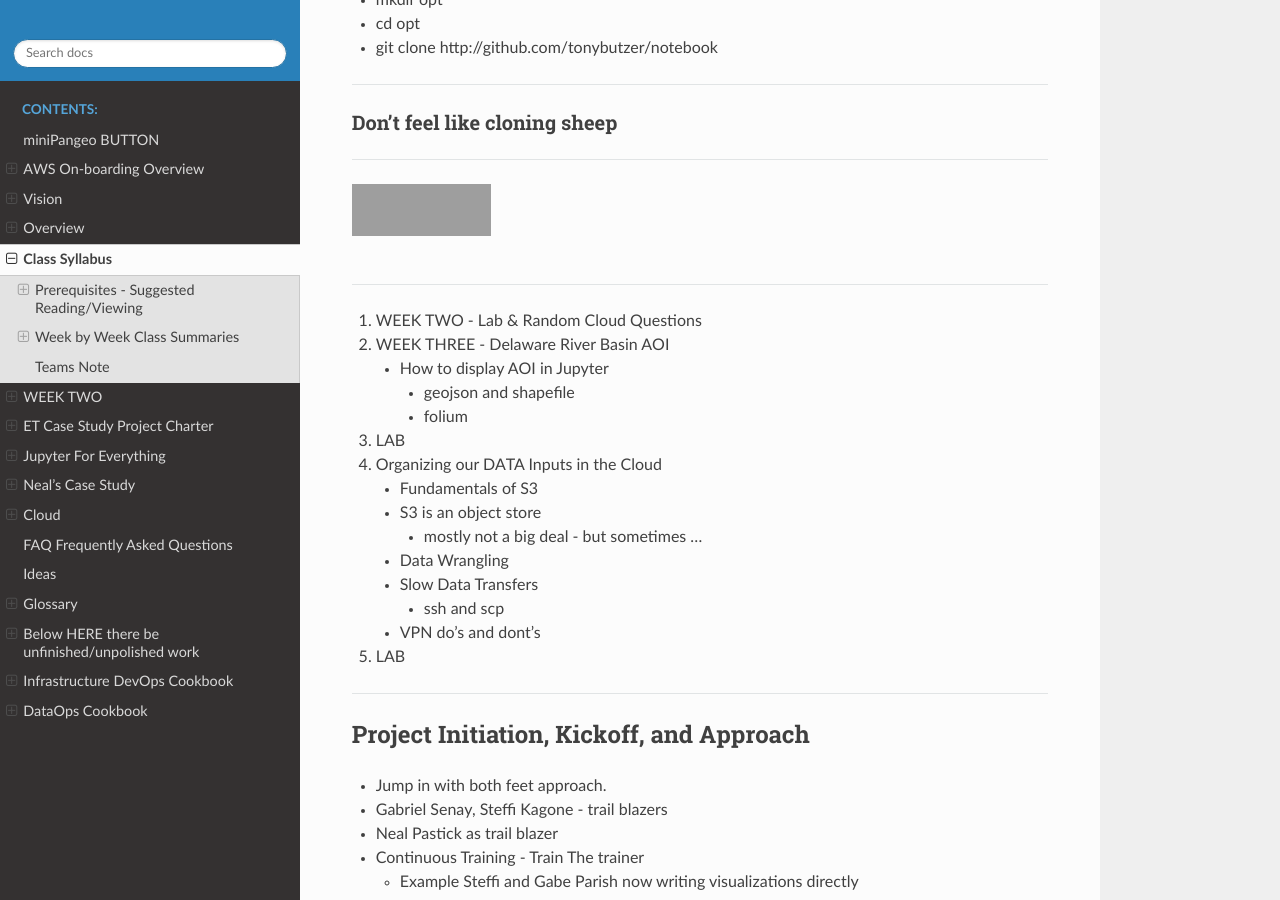
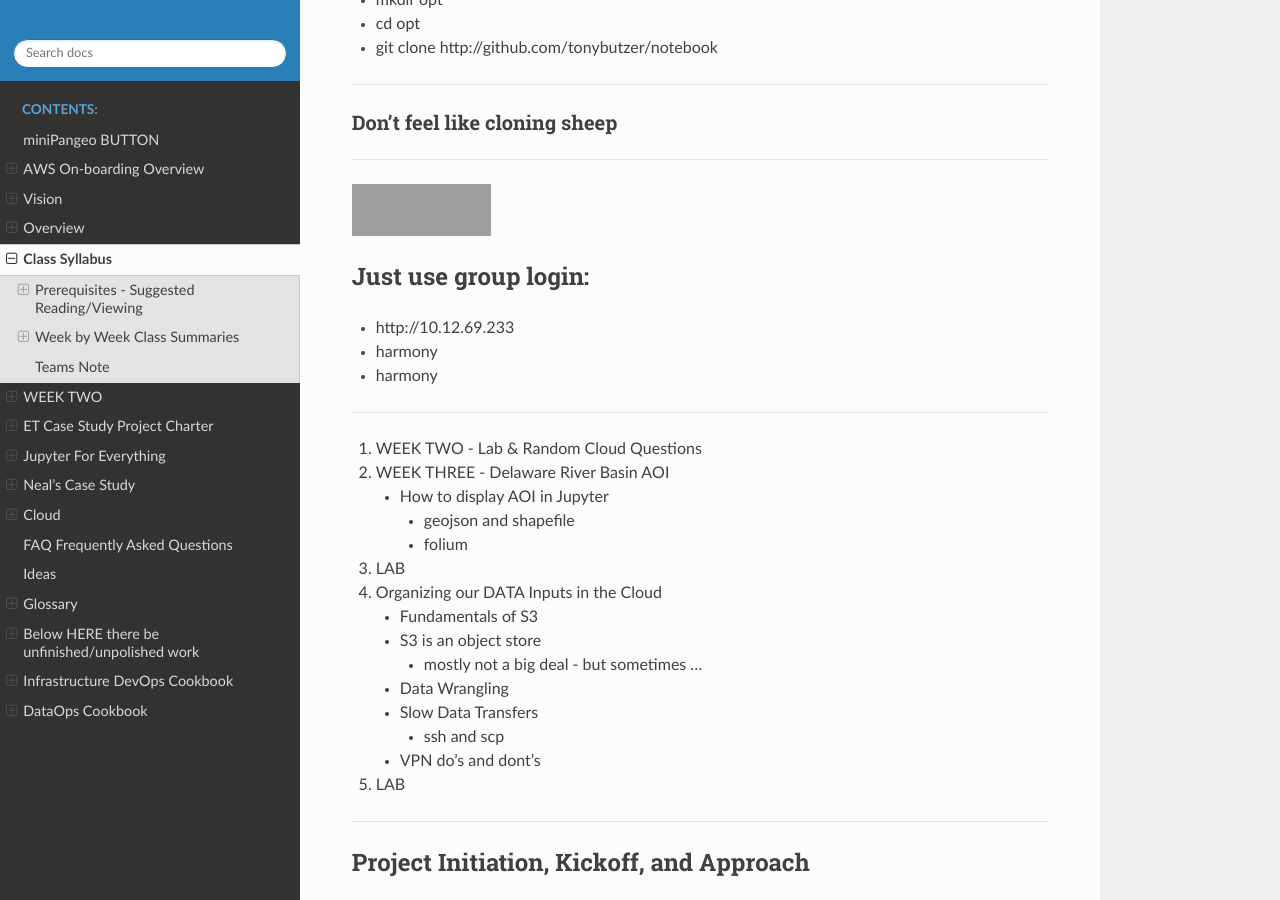
Before and after one commit to tonybutzer/harmony, a Sphinx documentation site: the page built from documentation/source/00weekbyweek.md, in a window 1280 px wide and 900 px high, scrolled down 6458 px. Built offline with Sphinx 7.4.7 and the Read the Docs theme 2.0.0, drawn with Linux system fonts in a browser that asks for light colours; pages that are not in the unit, such as notebooks, are missing from menus; grey boxes are pictures that could not be loaded.

Commit message:
automatic git update from Makefile

```diff
--- a/documentation/source/00weekbyweek.md
+++ b/documentation/source/00weekbyweek.md
@@ -212,6 +212,12 @@
 
 <img src="https://dolly.roslin.ed.ac.uk/wp-content/uploads/2016/01/Dolly-and-surrogate-mother-768x915.jpg" width=10% style="vertical-align:middle">
 
+
+## Just use group login:
+
+- http://10.12.69.233
+- harmony
+- harmony
 ---
 
 
```
